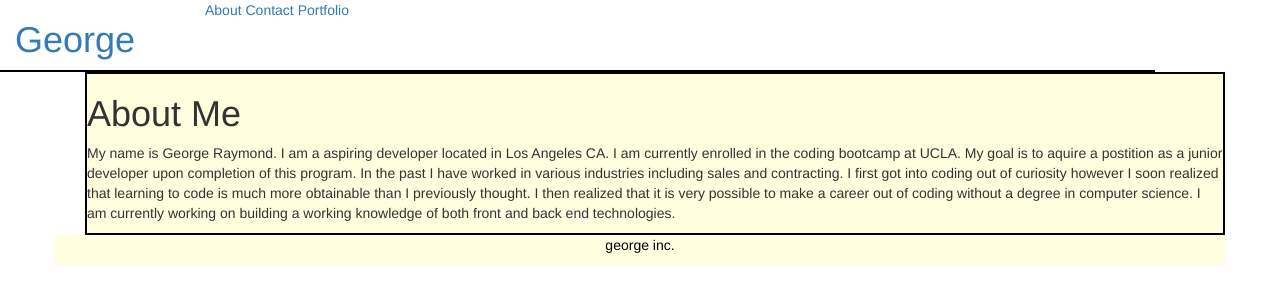
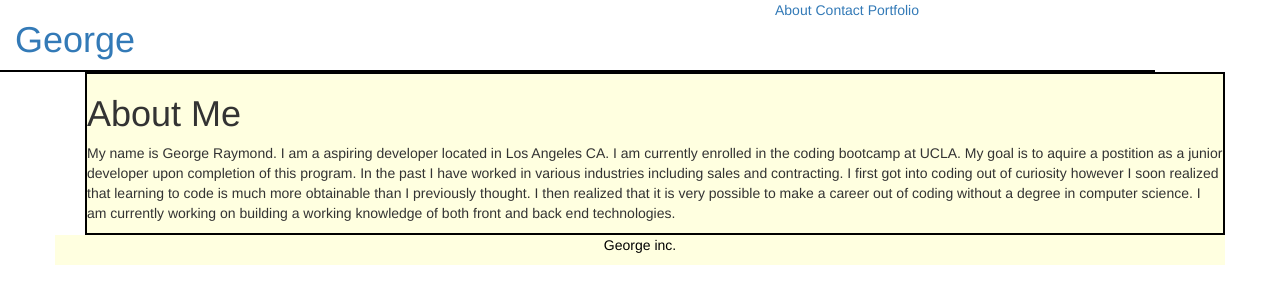
Before and after one commit to georgeraymond92/Bootstrap-Portfolio, a plain HTML site: page index.html in a window 1280 px wide. Drawn offline with nearby package versions, Linux system fonts and the light colour scheme.

Commit message:
final before upload to bootcamp spot

```diff
--- a/index.html
+++ b/index.html
@@ -11,10 +11,12 @@
     <link rel="stylesheet" href="https://maxcdn.bootstrapcdn.com/bootstrap/3.3.7/css/bootstrap.min.css" integrity="sha384-BVYiiSIFeK1dGmJRAkycuHAHRg32OmUcww7on3RYdg4Va+PmSTsz/K68vbdEjh4u" crossorigin="anonymous">
 </head>
 <body>
+<div class="parent">
     <div class="top position-fixed row container nav-bar">
         <div class=" float-left m-auto p-auto col-md-2">
             <a href="index.html"><h1>George</h1></a>
         </div>
+        <div class="col-md-6"></div>
         <div class="float-right m-auto p-auto col-md-4">
             <a href="index.html">About</a>
             <a href="contact.html">Contact</a>
@@ -37,10 +39,11 @@
                 </div>
     </div>
     <div class="position-fixed container footer">
-        <p class="text-align-center">george inc.</p>
+        <p class="text-align-center">George inc.</p>
     </div>
+</div>
     <!-- Latest compiled and minified JavaScript -->
-<script src="https://maxcdn.bootstrapcdn.com/bootstrap/3.3.7/js/bootstrap.min.js" integrity="sha384-Tc5IQib027qvyjSMfHjOMaLkfuWVxZxUPnCJA7l2mCWNIpG9mGCD8wGNIcPD7Txa" crossorigin="anonymous"></script>
+    <script src="https://maxcdn.bootstrapcdn.com/bootstrap/3.3.7/js/bootstrap.min.js" integrity="sha384-Tc5IQib027qvyjSMfHjOMaLkfuWVxZxUPnCJA7l2mCWNIpG9mGCD8wGNIcPD7Txa" crossorigin="anonymous"></script>
 </body>
 
 </html>
```
